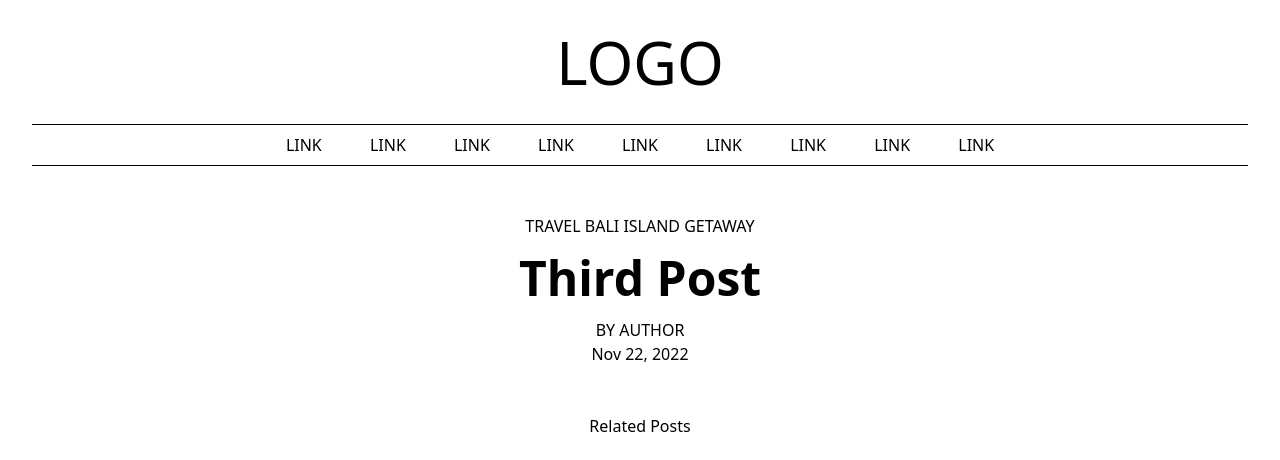
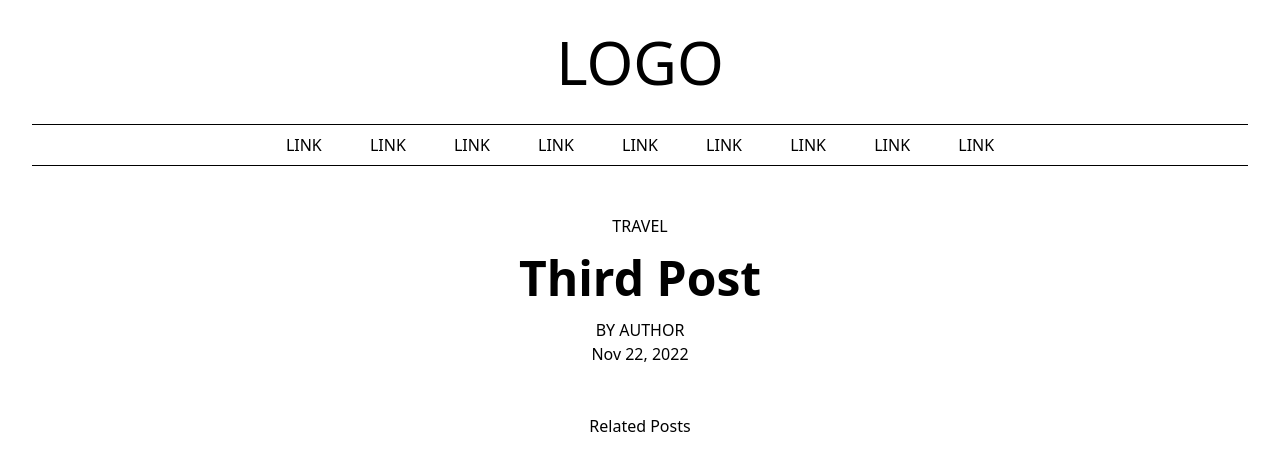
Before and after one commit to OnyxPointe/magazine-template, a Jekyll site: the page built from _posts/2022-11-22-third-post.html, in a window 1280 px wide. Shown: the top 460 px of the page. Built offline with Jekyll 4.4.1, drawn with Linux system fonts in a browser that asks for light colours; nearby versions of some CDN libraries; grey boxes are pictures that could not be loaded.

Commit message:
Hides layout front matter from client

```diff
--- a/_config.yml
+++ b/_config.yml
@@ -9,6 +9,10 @@
       p-6: Padded Md
       p-8: Padded Lg
 
+# Hides frontmatter from clients
+_inputs:
+  layout:
+    hidden: true
 
 page_blocks: []
 
--- a/_includes/social-sharing.html
+++ b/_includes/social-sharing.html
@@ -10,4 +10,4 @@
     <a href="http://pinterest.com/pin/create/link/?url={{page.url}}&description={{page.title}}" rel="nofollow" target="_blank" title="Share on Pinterest">
         <i class="fab fa-pinterest-p"></i>
     </a>
-  </nav>
+</nav>
--- a/_layouts/post-layout.html
+++ b/_layouts/post-layout.html
@@ -6,9 +6,9 @@
 <section class="py-12 px-8 text-center">
     <div class="">
         <!-- Displays all the categories -->
-        <a class="uppercase" href="#">{{page.categories | join: " "}}</a>
+        <!-- <a class="uppercase" href="#">{{page.categories | join: " "}}</a> -->
         <!-- Displays only the specified catergory -->
-        <!-- <a class="uppercase" href="#">{{page.category[0]}}</a> -->
+        <a class="uppercase" href="#">{{page.categories[0]}}</a>
         <h2 class="text-5xl font-bold p-4">{{page.title}}</h2>
         <p class="uppercase">By <a href="#">{{page.author}}</a></p>
         <p>{{ page.date | date: "%b %d, %Y" }}</p>
```
